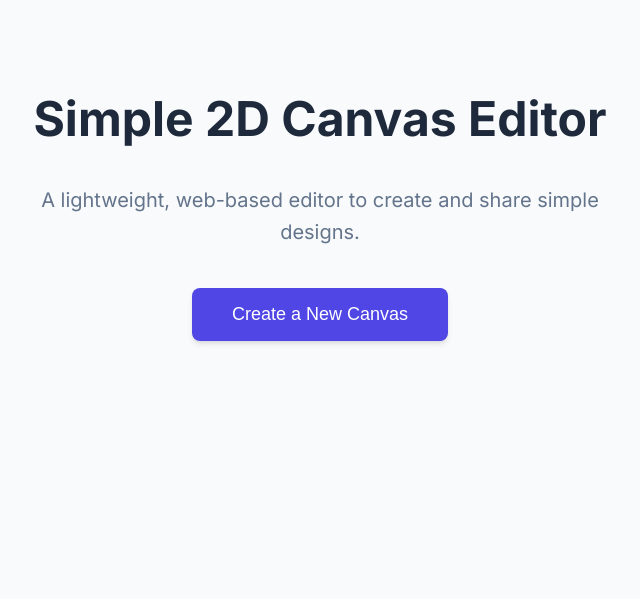
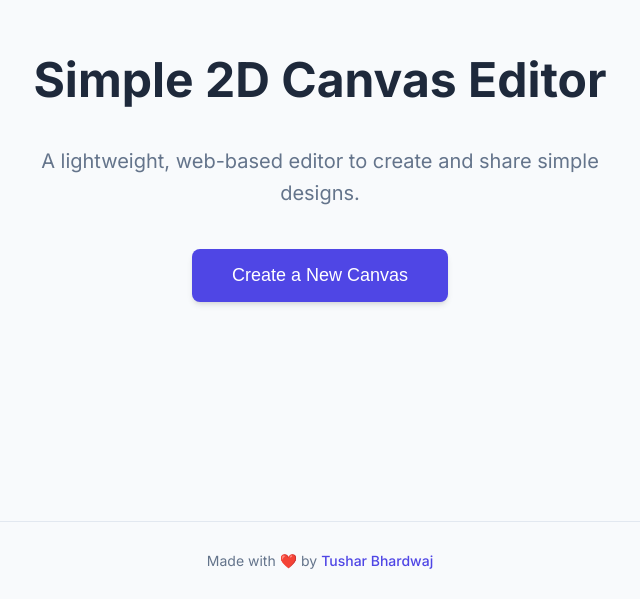
Before and after one commit to TuShArBhArDwA/Canvas-Editor, a React (Vite) app: page / in a window 1280 px wide. Shown: the part 201-800 px from the top of the page, without its empty margins (320-960 px from the left). Built offline with nearby package versions, Linux system fonts and the light colour scheme; no server answers.

Commit message:
added footer

```diff
--- a/src/App.jsx
+++ b/src/App.jsx
@@ -2,6 +2,7 @@ import React from "react";
 import { BrowserRouter as Router, Routes, Route } from "react-router-dom";
 import HomePage from "./pages/HomePage";
 import CanvasEditor from "./pages/CanvasEditor";
+import Footer from "./components/Footer";
 import "./App.css";
 
 function App() {
@@ -12,6 +13,7 @@ function App() {
           <Route path="/" element={<HomePage />} />
           <Route path="/canvas/:canvasId" element={<CanvasEditor />} />
         </Routes>
+        <Footer />
       </div>
     </Router>
   );
--- /dev/null
+++ b/src/components/Footer.css
@@ -0,0 +1,20 @@
+.app-footer {
+  padding: 1rem;
+  text-align: center;
+  background-color: #f8fafc;
+  border-top: 1px solid #e2e8f0;
+  color: #64748b;
+  font-size: 0.875rem;
+  flex-shrink: 0;
+}
+
+.portfolio-link {
+  color: #4f46e5;
+  font-weight: 500;
+  text-decoration: none;
+  transition: text-decoration 0.2s ease-in-out;
+}
+
+.portfolio-link:hover {
+  text-decoration: underline;
+}
--- /dev/null
+++ b/src/components/Footer.jsx
@@ -0,0 +1,22 @@
+import React from "react";
+import "./Footer.css";
+
+function Footer() {
+  return (
+    <footer className="app-footer">
+      <p>
+        Made with ❤️ by{" "}
+        <a
+          href="https://tushar-bhardwaj.vercel.app/"
+          target="_blank"
+          rel="noopener noreferrer"
+          className="portfolio-link"
+        >
+          Tushar Bhardwaj
+        </a>
+      </p>
+    </footer>
+  );
+}
+
+export default Footer;
```
